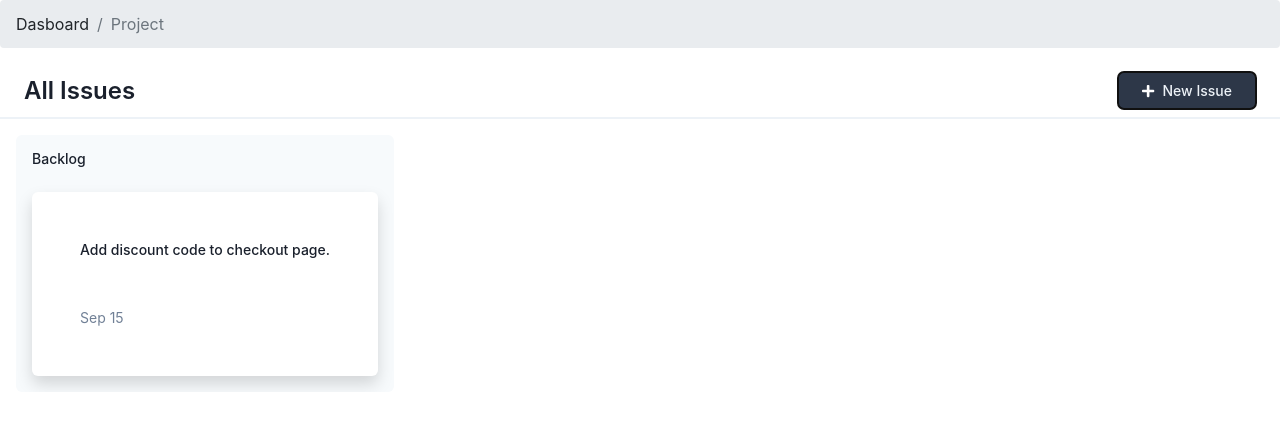
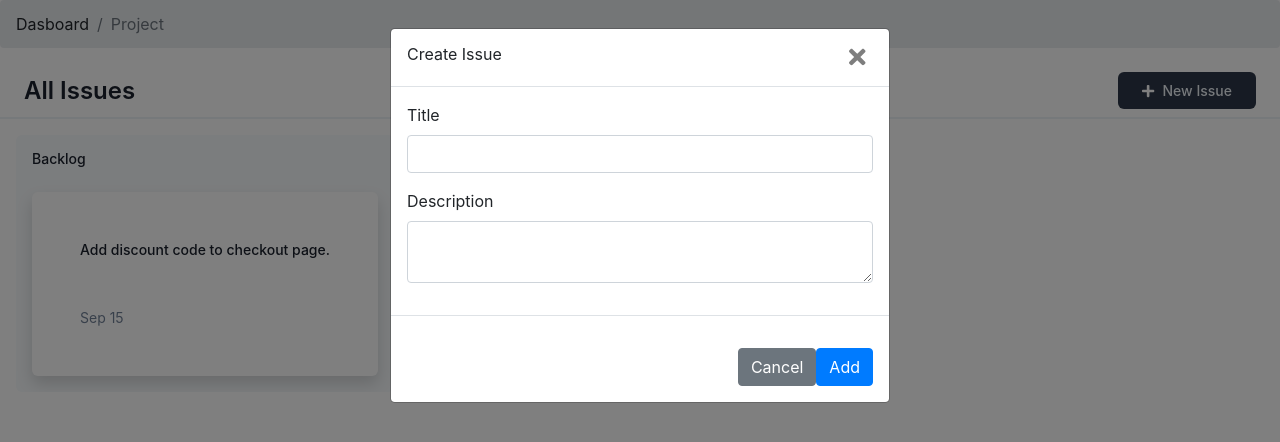
Before and after one commit to abhilashpujari/task-management, a Vue app: page /#/project in a window 1280 px wide. Both pictures are taken after a click on the button "New Issue". Shown: the top 442 px of the page. Built offline with nearby package versions, Linux system fonts and the light colour scheme.

Commit message:
Added create task modal

```diff
--- a/src/components/Project/View/ProjectView.vue
+++ b/src/components/Project/View/ProjectView.vue
@@ -12,15 +12,21 @@
                         <div class="flex">
                             <button
                                 class="ml-3 flex items-center justify-between text-sm font-medium text-white bg-gray-800 hover:bg-gray-700 px-4 py-2 rounded-md"
+                                @click.prevent="modal.createTask.show = true"
                             >
                                 <font-awesome-icon class="mr-2" icon="plus"/>
-                                <span class="text-sm text-gray-200">New Issue</span>
+                                <span class="text-sm text-gray-200">
+                                    New Issue
+                                </span>
                             </button>
                         </div>
                     </div>
                 </header>
             </div>
             <task-list/>
+            <modal-create-task
+                :show="modal.createTask.show"
+                @close="modal.createTask.show = false"/>
         </div>
     </div>
 
@@ -28,14 +34,21 @@
 
 <script>
     import TaskList from '../../Task/List/TaskList';
+    import ModalCreateTask from '../../Task/List/Partials/ModalCreateTask';
 
     export default {
         name: 'ProjectView',
         components: {
+            ModalCreateTask,
             TaskList
         },
         data() {
             return {
+                modal: {
+                    createTask: {
+                        show: false
+                    }
+                },
                 breadcrumb: [
                     {
                         text: 'Dasboard',
--- /dev/null
+++ b/src/components/Task/List/Partials/ModalCreateTask.vue
@@ -0,0 +1,64 @@
+<template>
+    <b-modal
+        ref="create-task-modal"
+        @close="close">
+        <template #modal-header-close>
+            <font-awesome-icon class="mr-2" icon="times"/>
+        </template>
+        <template #modal-title>
+            <h3>
+                Create Issue
+            </h3>
+        </template>
+        <div class="d-block">
+            <form ref="createTaskForm">
+                <div class="form-group">
+                    <label>Title</label>
+                    <input type="text" class="form-control"/>
+                </div>
+                <div class="form-group">
+                    <label>Description</label>
+                    <textarea class="form-control"/>
+                </div>
+            </form>
+        </div>
+        <template #modal-footer>
+            <div class="text-right">
+                <b-button class="mt-3" @click="close">
+                    Cancel
+                </b-button>
+                <b-button class="mt-3" variant="primary" @click="close">
+                    Add
+                </b-button>
+            </div>
+        </template>
+    </b-modal>
+</template>
+
+<script>
+    export default {
+        name: 'ModalCreateTask',
+        props: {
+            show: {
+                type: Boolean,
+                default: false
+            }
+        },
+        watch: {
+            show(newVal, oldVal) {
+                if (newVal === true) {
+                    this.showModal();
+                }
+            }
+        },
+        methods: {
+            showModal() {
+                this.$refs['create-task-modal'].show();
+            },
+            close() {
+                this.$refs['create-task-modal'].hide();
+                this.$emit('close');
+            }
+        }
+    };
+</script>
--- a/src/main.js
+++ b/src/main.js
@@ -3,7 +3,7 @@ import App from './App';
 import router from './router';
 import { BootstrapVue, IconsPlugin } from 'bootstrap-vue';
 import { library } from '@fortawesome/fontawesome-svg-core';
-import { faPlus } from '@fortawesome/free-solid-svg-icons';
+import { faTimes, faPlus } from '@fortawesome/free-solid-svg-icons';
 import { FontAwesomeIcon } from '@fortawesome/vue-fontawesome';
 
 import 'bootstrap/dist/css/bootstrap.css';
@@ -11,6 +11,7 @@ import 'bootstrap-vue/dist/bootstrap-vue.css';
 import '@/assets/css/tailwind.css';
 
 library.add(faPlus);
+library.add(faTimes);
 
 Vue.config.productionTip = false;
 
```
